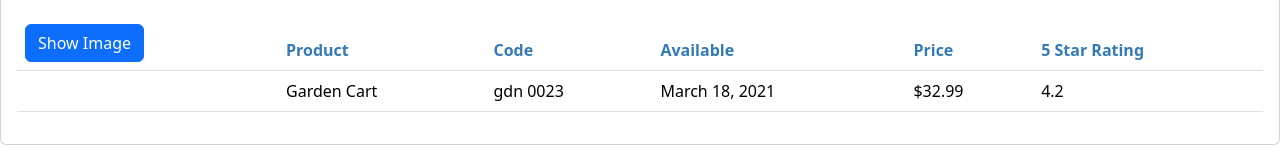
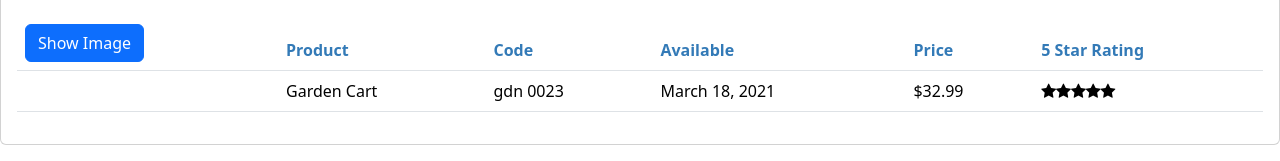
Before and after one commit to elieljohn/Angular-GettingStarted, an Angular app in the folder APM/: page / in a window 1280 px wide. Shown: the part 180-341 px from the top of the page. Built offline with nearby package versions, Linux system fonts and the light colour scheme.

Commit message:
1. Add 'StarComponent' declaration to 'app.module.ts' 2. Replace 'product.starRating' binding with 'pm-star' directive

```diff
--- a/APM/src/app/app.module.ts
+++ b/APM/src/app/app.module.ts
@@ -5,12 +5,14 @@
 import { AppComponent } from './app.component';
 import { ProductListComponent } from './products/product-list.component';
 import { ConvertToSpacesPipe } from './shared/convert-to-spaces.pipe';
+import { StarComponent } from './shared/star.component';
 
 @NgModule({
   declarations: [
     AppComponent,
     ProductListComponent,
-    ConvertToSpacesPipe
+    ConvertToSpacesPipe,
+    StarComponent
   ],
   imports: [
     BrowserModule,
--- a/APM/src/app/products/product-list.component.html
+++ b/APM/src/app/products/product-list.component.html
@@ -46,7 +46,7 @@
             <td>{{ product.productCode | lowercase | convertToSpaces:'-' }}</td>
             <td>{{ product.releaseDate }}</td>
             <td>{{ product.price | currency:'USD':'symbol':'1.2-2'}}</td>
-            <td>{{ product.starRating }}</td>
+            <td><pm-star></pm-star></td>
           </tr>
         </tbody>
       </table>
--- a/APM/src/app/shared/star.component.ts
+++ b/APM/src/app/shared/star.component.ts
@@ -1,4 +1,4 @@
-import { Component, OnChanges } from "@angular/core";
+import { Component, OnChanges} from "@angular/core";
 
 @Component({
   selector: 'pm-star',
@@ -9,7 +9,7 @@
   rating: number = 4;
   cropWidth: number = 75;
 
-  ngOnchanges(): void {
+  ngOnChanges(): void {
     this.cropWidth = this.rating * 75 / 5;
   }
 }
```
